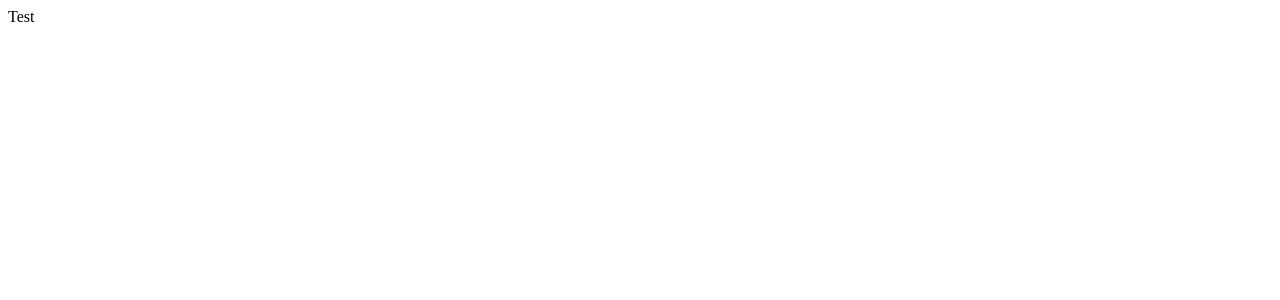
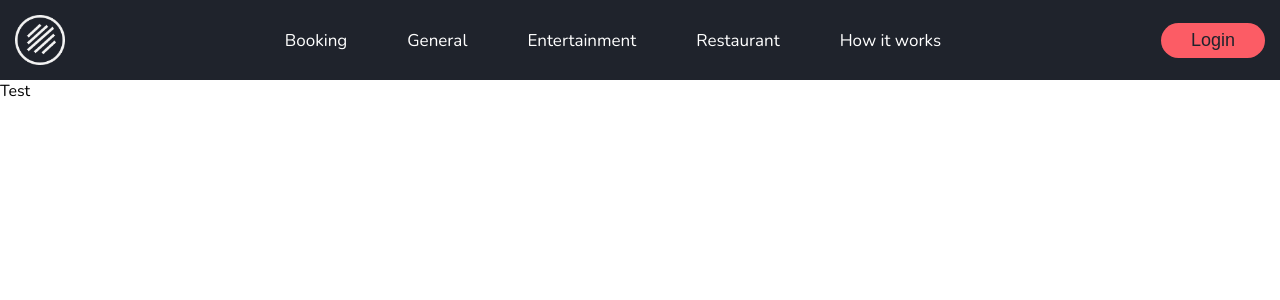
Before and after one commit to ascii00/Jorvik-Hotel-Frontend, a Vue app: page / in a window 1280 px wide. Before the commit this address had no page. Shown: the top 300 px of the page. Built offline with nearby package versions, Linux system fonts and the light colour scheme.

Commit message:
main navigation panel added

```diff
--- a/src/App.vue
+++ b/src/App.vue
@@ -1,10 +1,30 @@
 <template>
-  <nav>
+    <TheHeader></TheHeader>
     Test
-  </nav>
-  <router-view/>
+    <router-view/>
 </template>
 
+<script>
+import TheHeader from "@/components/layout/TheHeader.vue";
+
+export default {
+    name: "App",
+    components: {
+        TheHeader,
+    }
+}
+
+</script>
+
 <style>
+@import url("https://fonts.googleapis.com/css2?family=Nunito:wght@300;700&display=swap");
+html {
+    font-family: "Nunito", sans-serif;
+    font-weight: 300;
+}
 
+body, html {
+    margin: 0;
+    padding: 0;
+}
 </style>
--- a/src/components/layout/TheHeader.vue
+++ b/src/components/layout/TheHeader.vue
@@ -1,13 +1,94 @@
 <template>
+    <header>
+        <div class="container">
+            <img src="src/assets/logo.png" alt="logo" class="logo">
 
+            <nav>
+                <ul>
+                    <li><a href="#">Booking</a></li>
+                    <li><a href="#">General</a></li>
+                    <li><a href="#">Entertainment</a></li>
+                    <li><a href="#">Restaurant</a></li>
+                    <li><a href="#">How it works</a></li>
+                </ul>
+            </nav>
+
+            <div class="login-btn">
+                <button>Login</button>
+            </div>
+        </div>
+    </header>
 </template>
 
 <script>
-export default {
-    name: "TheHeader"
-}
+
 </script>
 
 <style scoped>
 
+* {
+    margin: 0;
+    padding: 0;
+    box-sizing: border-box;
+}
+
+.container {
+    display: flex;
+    justify-content: space-between;
+    align-items: center;
+    padding: 15px;
+    background: #1F232C;
+}
+
+.logo {
+    height: 50px;
+}
+
+nav ul {
+    list-style: none;
+    display: flex;
+    justify-content: center;
+    gap: 60px;
+}
+
+nav ul li a {
+    text-decoration: none;
+    color: white;
+    font-size: 17px;
+}
+
+nav ul li a:hover {
+    color: #FC5C65;
+}
+
+.login-btn button {
+    padding: 7px 30px;
+    border: none;
+    background-color: #FC5C65;
+    color: #1F232C;
+    font-size: 18px;
+    cursor: pointer;
+    border-radius: 20px;
+}
+
+.login-btn button:hover {
+    background-color: #e33840;
+}
+
+@media (max-width: 600px) {
+    .container {
+        flex-direction: column;
+    }
+
+    nav ul {
+        flex-direction: column;
+        align-items: center;
+        gap: 20px;
+    }
+
+    .login-btn {
+        margin-top: 20px;
+    }
+}
+
 </style>
```
Also changed, not shown: src/assets/logo.png.
